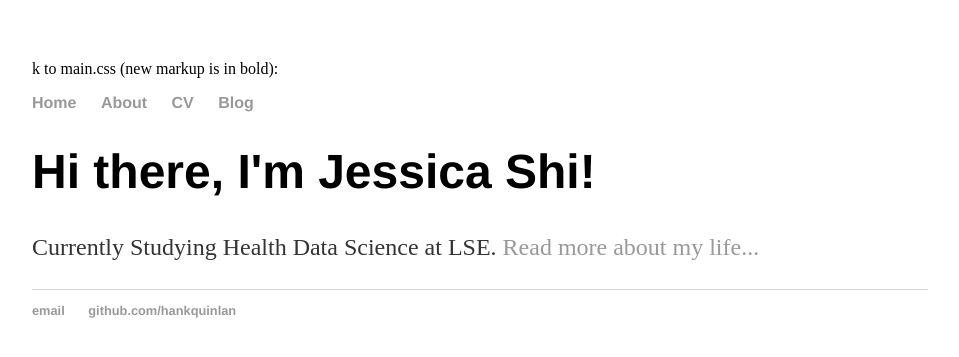
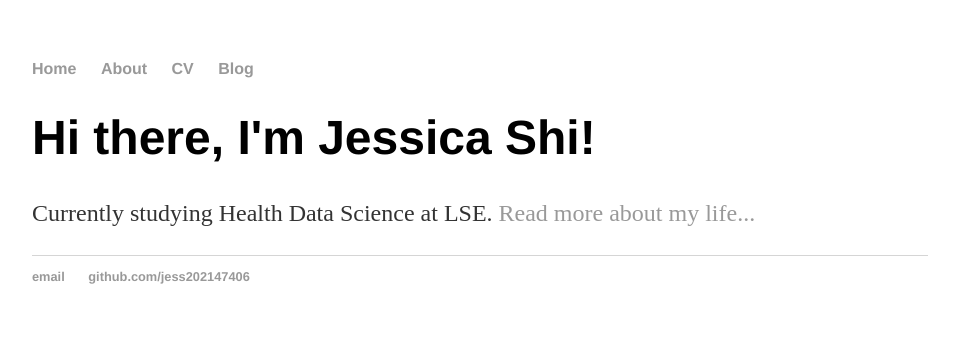
Before and after one commit to jess202147406/jess202147406.github.io, a Jekyll site: the page index.html, which Jekyll copies as it is, in a window 1280 px wide. Shown: the top 357 px of the page, without its empty margins (160-1119 px from the left). Built offline with Jekyll 4.4.1, drawn with Linux system fonts in a browser that asks for light colours.

Commit message:
Update index.html

```diff
--- a/index.html
+++ b/index.html
@@ -1,5 +1,3 @@
-k to main.css (new markup is in bold):
-
 <!DOCTYPE html>
 <html>
 	<head>
@@ -19,14 +17,10 @@ k to main.css (new markup is in bold):
 		<div class="container">
     		<div class="blurb">
         		<h1>Hi there, I'm Jessica Shi!</h1>
-				<p>Currently Studying Health Data Science at LSE. <a href="/about">Read more about my life...</a></p>
+				<p>Currently studying Health Data Science at LSE. <a href="/about">Read more about my life...</a></p>
     		</div><!-- /.blurb -->
 		</div><!-- /.container -->
 		<footer>
     		<ul>
-        		<li><a href="mailto:hankquinlanhub@gmail.com">email</a></li>
-        		<li><a href="https://github.com/hankquinlan">github.com/hankquinlan</a></li>
-			</ul>
-		</footer>
-	</body>
-</html>
+        		<li><a href="mailto:j.shi36@lse.ac.uk">email</a></li>
+        		<li><a href="https://github.com/jess202147406">github.com/jess202147406</a></li>
```
